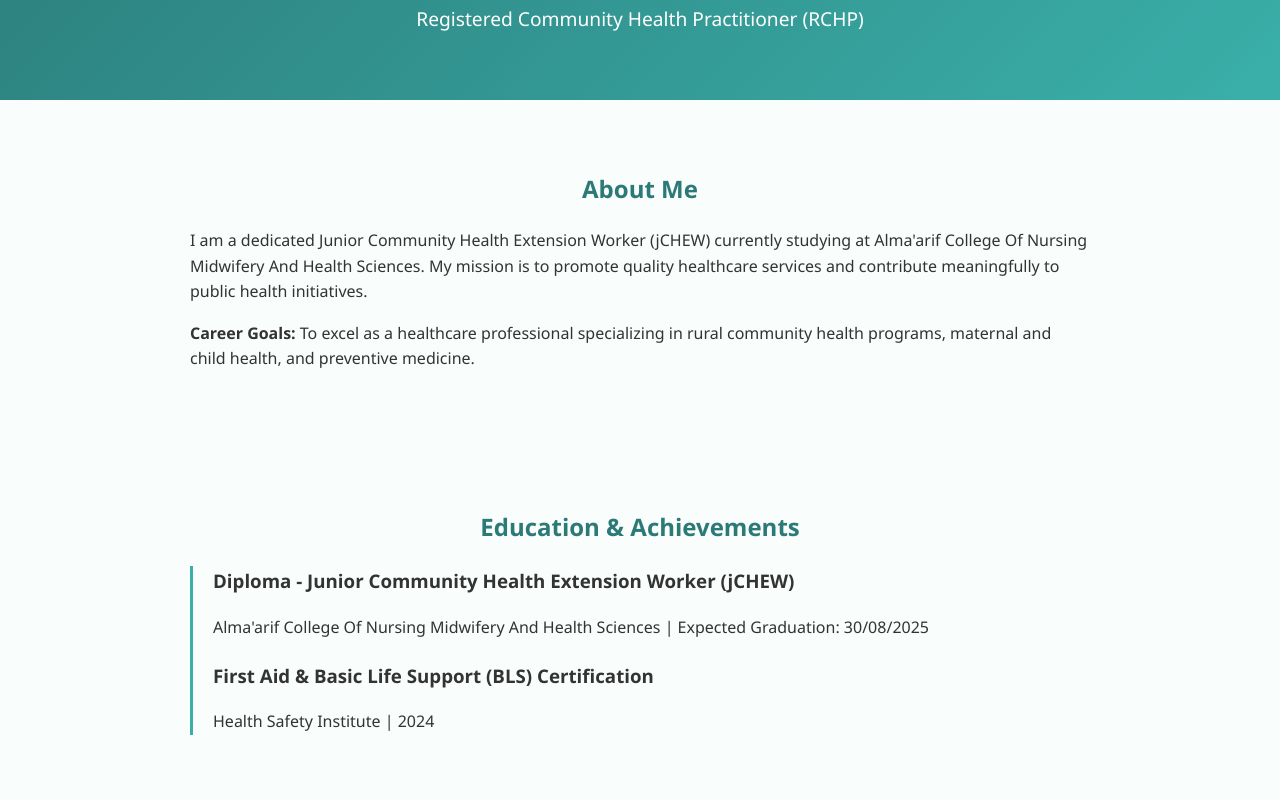
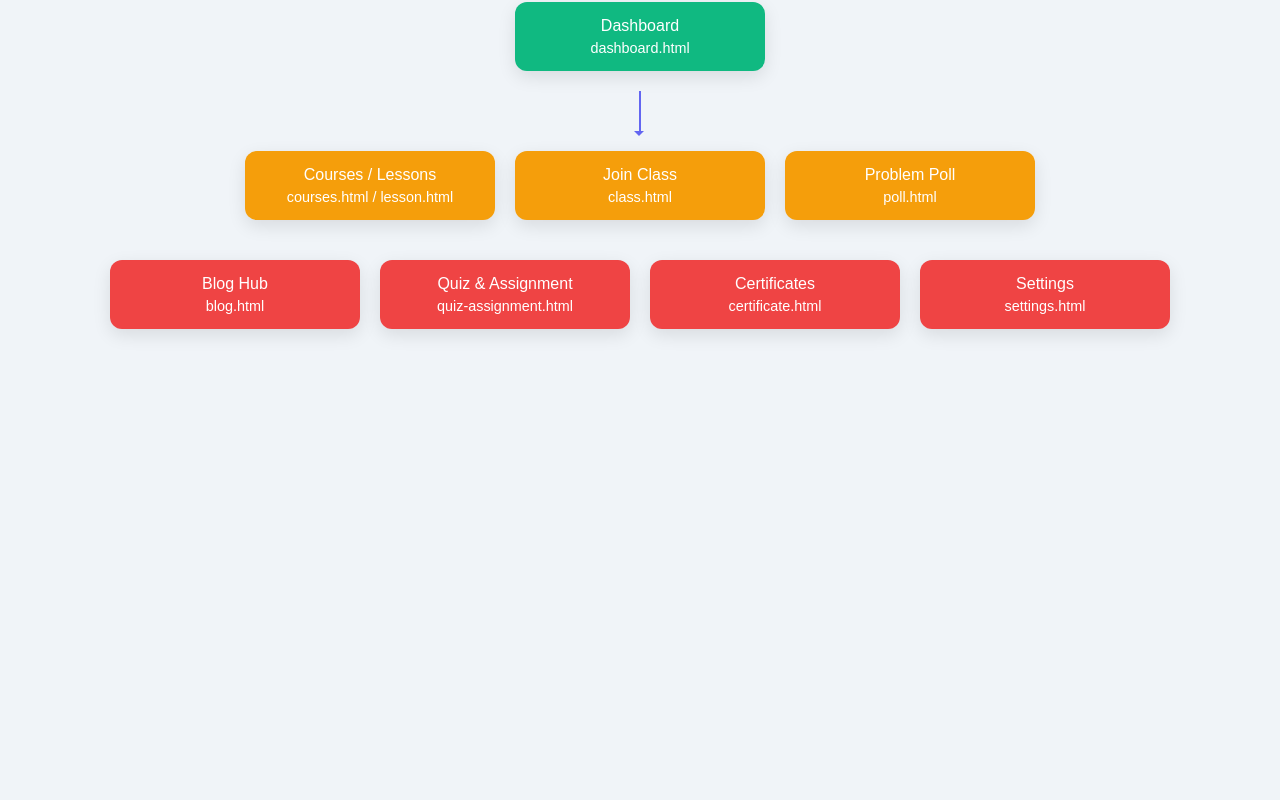
Before and after one commit to talk2klyro/Adamu-Hostel, a plain HTML site: page index.html in a window 1280 px wide. Shown: the part 285-1085 px from the top of the page. After the commit the page ends 800 px from the top, so only its background shows below. Drawn offline with Linux system fonts and the light colour scheme.

Commit message:
Update index.html

```diff
--- a/index.html
+++ b/index.html
@@ -1,133 +1,146 @@
-<!DOCTYPE html><html lang="en">
+<!DOCTYPE html>
+<html lang="en">
 <head>
-<meta charset="UTF-8" />
-<meta name="viewport" content="width=device-width, initial-scale=1.0" />
-<title>Adamu A Adamu - Professional Portfolio</title>
+<meta charset="UTF-8">
+<meta name="viewport" content="width=device-width, initial-scale=1.0">
+<title>LMS SaaS Flow Diagram</title>
 <style>
   body {
-    font-family: 'Segoe UI', Tahoma, Geneva, Verdana, sans-serif;
+    font-family: Arial, sans-serif;
+    background: #f0f4f8;
     margin: 0;
-    line-height: 1.6;
-    background-color: #f9fdfb;
-    color: #333;
-    scroll-behavior: smooth;
+    padding: 20px;
   }
-  header {
-    background: linear-gradient(135deg, #2b7a78, #3aafa9);
-    color: #fff;
-    padding: 60px 20px;
+
+  h1 {
     text-align: center;
+    margin-bottom: 40px;
   }
-  header h1 {
-    margin: 10px 0 0;
-    font-size: 2.5em;
+
+  .diagram-container {
+    display: flex;
+    flex-direction: column;
+    align-items: center;
   }
-  header p {
-    margin: 5px 0;
-    font-size: 1.2em;
-    font-weight: 300;
+
+  .box {
+    background: #4f46e5;
+    color: white;
+    padding: 15px 25px;
+    border-radius: 12px;
+    margin: 20px 0;
+    min-width: 200px;
+    text-align: center;
+    position: relative;
+    box-shadow: 0 6px 18px rgba(0,0,0,0.1);
   }
-  .avatar {
-    width: 150px;
+
+  .box span {
+    font-size: 0.9rem;
+    display: block;
+    margin-top: 5px;
+    font-weight: normal;
+  }
+
+  .arrow {
+    width: 2px;
+    background: #6366f1;
+    height: 40px;
     margin: 0 auto;
-    display: block;
+    position: relative;
   }
-  .halo {
-    animation: breathe 4s ease-in-out infinite;
-    transform-origin: center;
+
+  .arrow::after {
+    content: "";
+    position: absolute;
+    bottom: -10px;
+    left: -5px;
+    border: 5px solid transparent;
+    border-top-color: #6366f1;
   }
-  @keyframes breathe {
-    0%, 100% { r: 80; opacity: 0.5; }
-    50% { r: 95; opacity: 0.2; }
+
+  .row {
+    display: flex;
+    justify-content: center;
+    gap: 20px;
+    flex-wrap: wrap;
   }
-  section {
-    padding: 50px 20px;
-    max-width: 900px;
-    margin: auto;
-  }
-  h2 {
-    color: #2b7a78;
-    text-align: center;
-    margin-bottom: 20px;
-  }
-  .timeline {
-    border-left: 3px solid #3aafa9;
-    padding-left: 20px;
-  }
-  .timeline div {
-    margin-bottom: 20px;
-  }
-  .btn {
-    display: inline-block;
-    padding: 12px 25px;
-    margin: 5px;
-    background: #3aafa9;
-    color: #fff;
-    text-decoration: none;
-    border-radius: 25px;
-    transition: background 0.3s;
-  }
-  .btn:hover {
-    background: #2b7a78;
-  }
-  footer {
-    background: #2b7a78;
-    color: #fff;
-    text-align: center;
-    padding: 20px;
-    font-size: 0.9em;
-  }
+
+  .color-1 { background: #6366f1; }
+  .color-2 { background: #10b981; }
+  .color-3 { background: #f59e0b; }
+  .color-4 { background: #ef4444; }
+
 </style>
 </head>
 <body>
-  <header>
-    <svg class="avatar" viewBox="0 0 200 200">
-      <circle class="halo" cx="100" cy="100" r="80" fill="#3aafa9" />
-      <circle cx="100" cy="100" r="50" fill="#fff" />
-      <text x="50%" y="50%" text-anchor="middle" dy=".3em" font-size="40" fill="#2b7a78">AA</text>
-    </svg>
-    <h1>Adamu A Adamu</h1>
-    <p>Registered Community Health Practitioner (RCHP)</p>
-  </header>  <section id="about">
-    <h2>About Me</h2>
-    <p>I am a dedicated Junior Community Health Extension Worker (jCHEW) currently studying at Alma'arif College Of Nursing Midwifery And Health Sciences. My mission is to promote quality healthcare services and contribute meaningfully to public health initiatives.</p>
-    <p><strong>Career Goals:</strong> To excel as a healthcare professional specializing in rural community health programs, maternal and child health, and preventive medicine.</p>
-  </section>  <section id="education">
-    <h2>Education & Achievements</h2>
-    <div class="timeline">
-      <div>
-        <h3>Diploma - Junior Community Health Extension Worker (jCHEW)</h3>
-        <p>Alma'arif College Of Nursing Midwifery And Health Sciences | Expected Graduation: 30/08/2025</p>
-      </div>
-      <div>
-        <h3>First Aid & Basic Life Support (BLS) Certification</h3>
-        <p>Health Safety Institute | 2024</p>
-      </div>
+<h1>LMS SaaS Flow Diagram</h1>
+
+<div class="diagram-container">
+
+  <!-- Login / Signup -->
+  <div class="box color-1">
+    Login / Signup
+    <span>index.html / signup.html</span>
+  </div>
+  <div class="arrow"></div>
+
+  <!-- Dashboard -->
+  <div class="box color-2">
+    Dashboard
+    <span>dashboard.html</span>
+  </div>
+  <div class="arrow"></div>
+
+  <!-- Main Modules Row -->
+  <div class="row">
+    <div class="box color-3">
+      Courses / Lessons
+      <span>courses.html / lesson.html</span>
     </div>
-  </section>  <section id="portfolio">
-    <h2>Portfolio & Experience</h2>
-    <div class="timeline">
-      <div>
-        <h3>Research Project: Maternal Health Outreach in Rural Communities</h3>
-        <p><em>Jan 2024 - Mar 2024</em> | Led a community-based survey to assess maternal healthcare accessibility and proposed actionable solutions.</p>
-      </div>
-      <div>
-        <h3>Volunteer: Immunization Campaign Assistant</h3>
-        <p><em>Red Cross Nigeria | Jul 2023</em> | Assisted in the delivery of immunization programs to underserved communities.</p>
-      </div>
-      <div>
-        <h3>Clinical Rotation: Primary Health Centre</h3>
-        <p><em>Sept 2023 - Dec 2023</em> | Gained practical skills in patient care, diagnosis, and community health education.</p>
-      </div>
+    <div class="box color-3">
+      Join Class
+      <span>class.html</span>
     </div>
-  </section>  <section id="contact">
-    <h2>Contact Me</h2>
-    <p style="text-align:center;">
-      <a class="btn" href="mailto:info@example.com">Email Me</a>
-      <a class="btn" href="https://wa.me/2348148808512">WhatsApp</a>
-    </p>
-  </section>  <footer>
-    &copy; 2025 Adamu A Adamu. All rights reserved.
-  </footer>
+    <div class="box color-3">
+      Problem Poll
+      <span>poll.html</span>
+    </div>
+  </div>
+
+  <div class="row">
+    <div class="box color-4">
+      Blog Hub
+      <span>blog.html</span>
+    </div>
+    <div class="box color-4">
+      Quiz & Assignment
+      <span>quiz-assignment.html</span>
+    </div>
+    <div class="box color-4">
+      Certificates
+      <span>certificate.html</span>
+    </div>
+    <div class="box color-4">
+      Settings
+      <span>settings.html</span>
+    </div>
+  </div>
+
+</div>
+
+<script>
+  // Optional: Add interactivity like hover highlights
+  document.querySelectorAll('.box').forEach(box => {
+    box.addEventListener('mouseover', () => {
+      box.style.transform = 'scale(1.05)';
+      box.style.transition = '0.3s';
+    });
+    box.addEventListener('mouseout', () => {
+      box.style.transform = 'scale(1)';
+    });
+  });
+</script>
+
 </body>
 </html>
```
